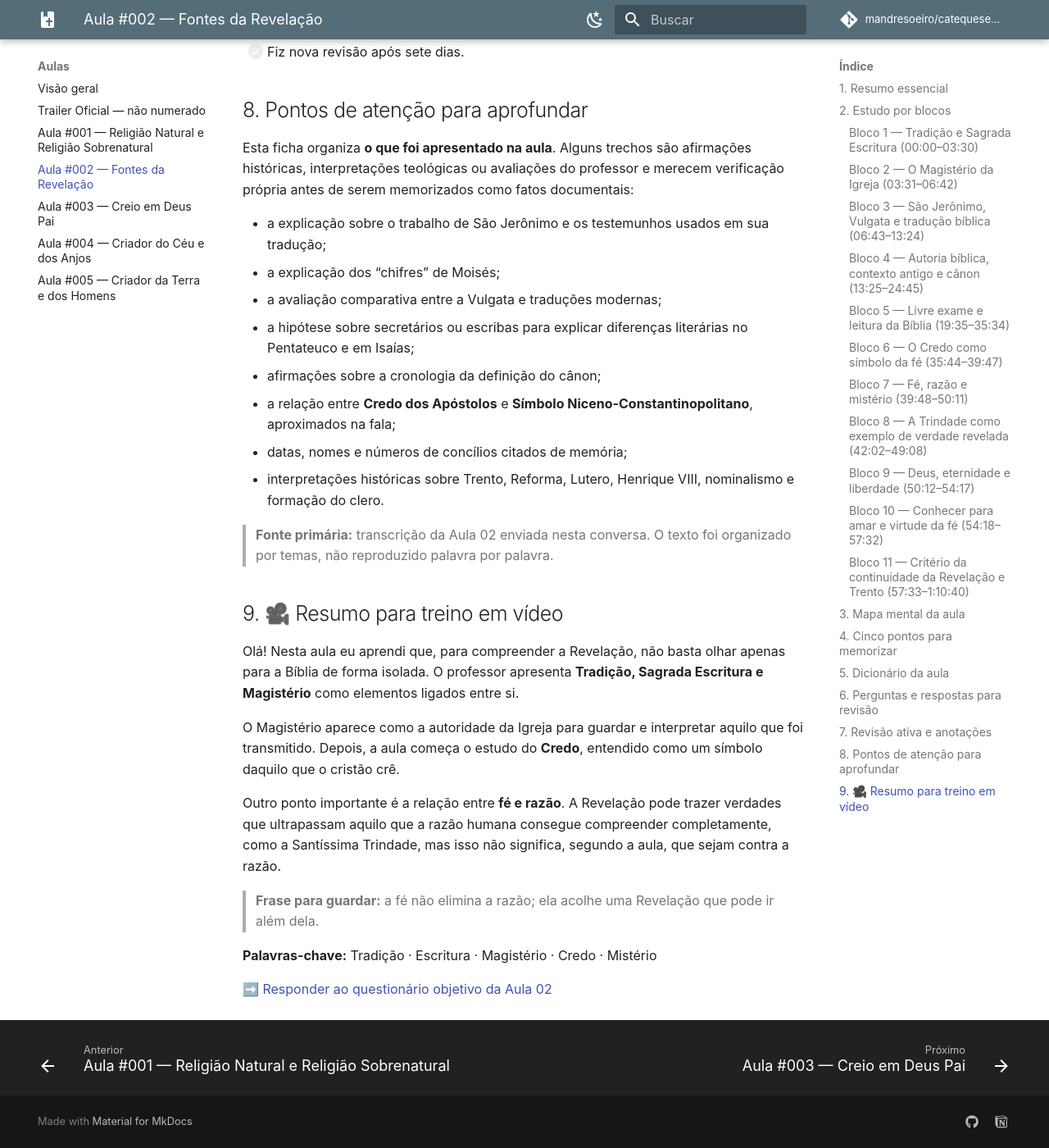
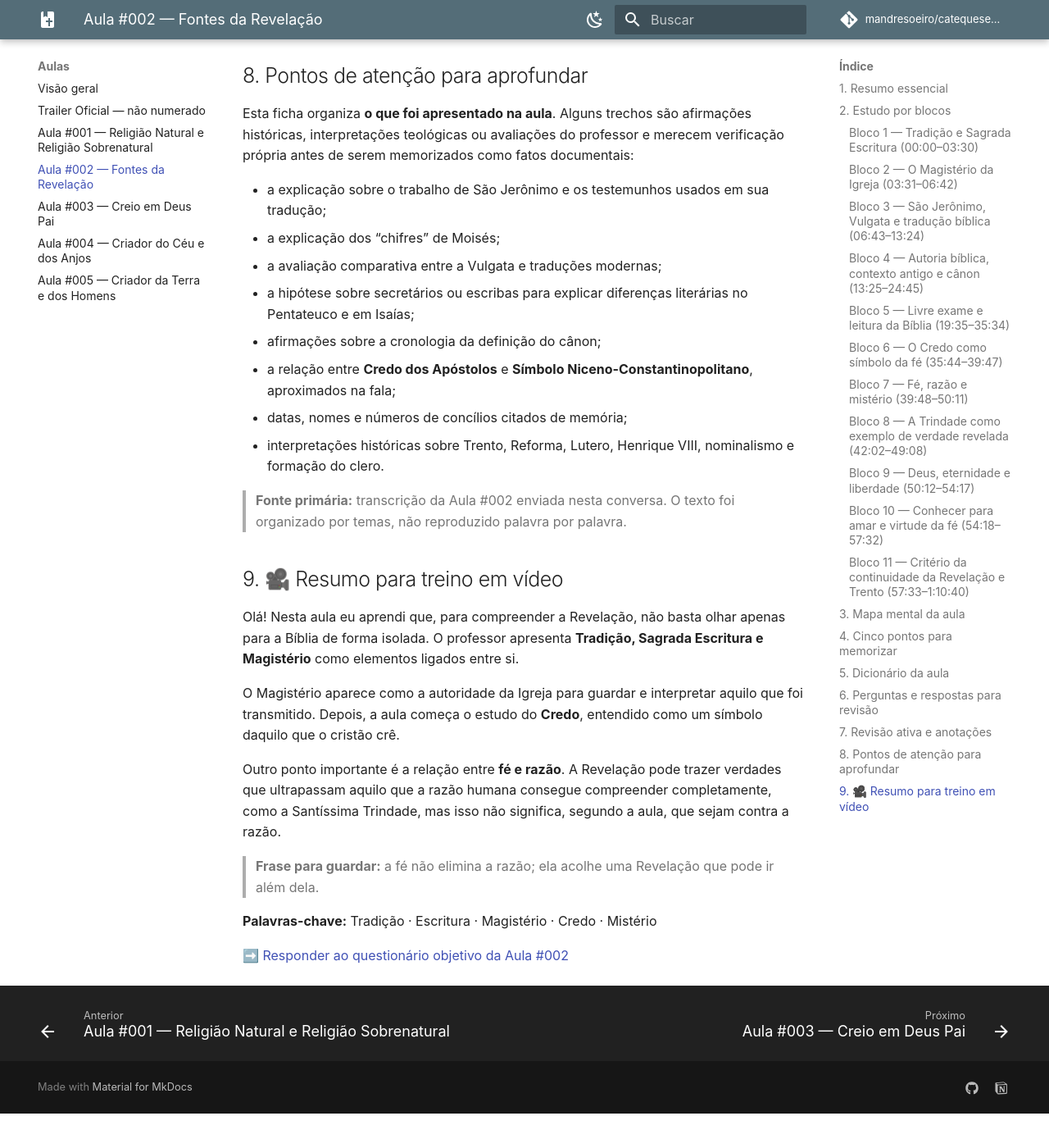
Before and after one commit to mandresoeiro/catequese-tradicional, an MkDocs documentation site: the page built from docs/aulas/aula-02.md, in a window 1280 px wide and 1400 px high, scrolled down 7796 px. Shown: the whole window at 82% size. Built offline with MkDocs 1.6.1 and Material for MkDocs 9.7.7, drawn with Linux system fonts in a browser that asks for light colours; comment, search, counter and statistics services are not loaded; after the commit the page ends 9154 px from its top, so only the background shows below that; some of the changed text lies outside the part shown.

Commit message:
fix: corrige numeração oficial em docs/aulas/aula-02.md

```diff
--- a/docs/aulas/aula-02.md
+++ b/docs/aulas/aula-02.md
@@ -1,4 +1,4 @@
-# Aula 02 — Magistério da Igreja, Sagrada Escritura e o Credo
+# Aula #002 — Fontes da Revelação
 
 **Professor:** Marco Antônio
 **Referência central:** Catecismo de São Pio X
@@ -212,7 +212,7 @@ Esta ficha organiza **o que foi apresentado na aula**. Alguns trechos são afirm
 - datas, nomes e números de concílios citados de memória;
 - interpretações históricas sobre Trento, Reforma, Lutero, Henrique VIII, nominalismo e formação do clero.
 
-> **Fonte primária:** transcrição da Aula 02 enviada nesta conversa. O texto foi organizado por temas, não reproduzido palavra por palavra.
+> **Fonte primária:** transcrição da Aula #002 enviada nesta conversa. O texto foi organizado por temas, não reproduzido palavra por palavra.
 
 ## 9. 🎥 Resumo para treino em vídeo
 
@@ -226,4 +226,4 @@ Outro ponto importante é a relação entre **fé e razão**. A Revelação pode
 
 **Palavras-chave:** Tradição · Escritura · Magistério · Credo · Mistério
 
-➡️ [Responder ao questionário objetivo da Aula 02](../questionarios/aula-02.md)
+➡️ [Responder ao questionário objetivo da Aula #002](../questionarios/aula-02.md)
```
